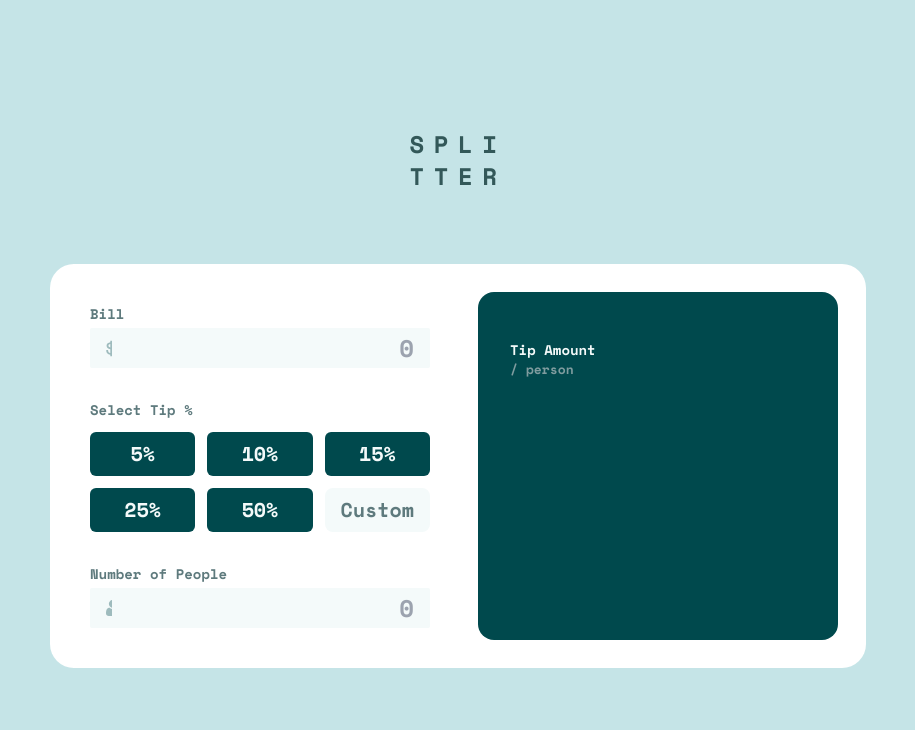
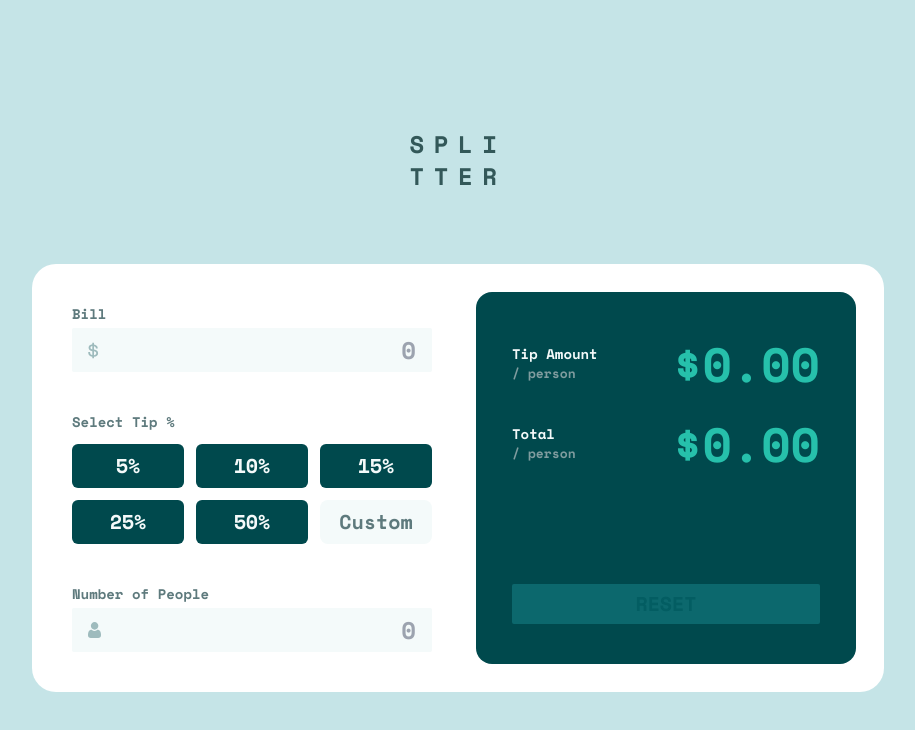
Before and after one commit to xhalleyy/tipcalculator, a Next.js app: page / in a window 1280 px wide. Shown: the top 730 px of the page, without its empty margins (182-1097 px from the left). Built offline with nearby package versions, Linux system fonts and the light colour scheme.

Commit message:
finished layout

```diff
--- a/src/app/globals.css
+++ b/src/app/globals.css
@@ -46,9 +46,14 @@ input:focus {
 }
 
 .column {
-  width: 360px;
+  width: 380px;
 }
 
 .smallTxt {
   font-size: 13px;
 }
+
+.resetBtn {
+  background-color: #0C686D;
+  color: #035D62;
+}
--- a/src/app/page.tsx
+++ b/src/app/page.tsx
@@ -4,20 +4,20 @@ export default function Home() {
   return (
     <div className="background flex min-h-screen flex-col items-center font-space-mono">
       <h1 className=" pt-32 pb-8 text-2xl header">SPLI <br /> TTER</h1>
-      <div className="card grid grid-cols-2 mt-10 p-7 gap-10 bg-white rounded-3xl ">
+      <div className="card grid grid-cols-2 mt-10 p-7 gap-9 bg-white rounded-3xl ">
         <div className="col-span-1 column py-3 ps-3 pe-2">
 
           {/* Bill and Input */}
           <div>
             <p className="text-gray mb-1 text-sm">Bill</p>
-            <div className=" bg-offWhite px-4 py-1 rounded-sm flex flex-row justify-between items-center">
+            <div className=" bg-offWhite px-4 py-1.5 rounded-sm flex flex-row justify-between items-center">
               <svg xmlns="http://www.w3.org/2000/svg" width="11" height="17"><path fill="#9EBBBD" d="M6.016 16.328v-1.464c1.232-.08 2.22-.444 2.964-1.092.744-.648 1.116-1.508 1.116-2.58v-.144c0-.992-.348-1.772-1.044-2.34-.696-.568-1.708-.932-3.036-1.092V4.184c.56.144 1.012.4 1.356.768.344.368.516.816.516 1.344v.288h1.824v-.432c0-.448-.088-.876-.264-1.284a3.783 3.783 0 00-.744-1.116A4.251 4.251 0 007.54 2.9a5.324 5.324 0 00-1.524-.492V.872H4.288V2.36a5.532 5.532 0 00-1.416.324c-.448.168-.84.392-1.176.672-.336.28-.604.616-.804 1.008-.2.392-.3.844-.3 1.356v.144c0 .96.316 1.708.948 2.244.632.536 1.548.884 2.748 1.044v3.912c-.704-.16-1.248-.472-1.632-.936-.384-.464-.576-1.08-.576-1.848v-.288H.256v.576c0 .464.08.924.24 1.38.16.456.404.88.732 1.272.328.392.744.728 1.248 1.008s1.108.476 1.812.588v1.512h1.728zM4.288 7.424c-.688-.128-1.164-.332-1.428-.612-.264-.28-.396-.644-.396-1.092 0-.464.176-.832.528-1.104.352-.272.784-.448 1.296-.528v3.336zm1.728 5.712V9.344c.768.128 1.328.328 1.68.6.352.272.528.688.528 1.248 0 .544-.196.984-.588 1.32-.392.336-.932.544-1.62.624z" /></svg>
               <input className="bg-offWhite text-2xl text-end border-0 border:border-0 text-darkCyan" type="text" placeholder="0" />
             </div>
           </div>
 
           {/* Select Tip */}
-          <div className="mt-8 ">
+          <div className="mt-10 ">
             <p className="text-gray mb-3 text-sm"> Select Tip %</p>
             <div className="grid grid-cols-3 gap-3 text-xl text-offWhite">
               <button className="px-5 py-2 bg-darkCyan rounded-md focus:bg-cyan focus:text-darkCyan">5%</button>
@@ -30,24 +30,43 @@ export default function Home() {
           </div>
 
           {/* Number of People */}
-          <div className="mt-8">
+          <div className="mt-10">
             <p className="text-gray mb-1 text-sm">Number of People</p>
-            <div className="bg-offWhite px-4 py-1 rounded-sm flex flex-row justify-between items-center">
+            <div className="bg-offWhite px-4 py-1.5 rounded-sm flex flex-row justify-between items-center">
               <svg xmlns="http://www.w3.org/2000/svg" width="13" height="16"><path fill="#9EBBBD" d="M9.573 7.729c.406 0 .784.07 1.126.209.342.14.639.33.881.569.232.227.438.503.614.82a5.1 5.1 0 01.407.949c.097.312.178.654.242 1.016.062.359.105.699.126 1.011.02.307.031.624.031.945 0 .836-.259 1.512-.768 2.01-.504.492-1.17.742-1.98.742H2.748c-.81 0-1.477-.25-1.98-.742C.259 14.76 0 14.084 0 13.248c0-.322.01-.64.032-.945.02-.312.063-.652.126-1.01.063-.363.144-.705.242-1.017.1-.323.238-.643.407-.948.176-.318.382-.594.613-.821.243-.238.54-.43.882-.57.342-.138.72-.208 1.125-.208.16 0 .313.067.61.265.183.123.397.264.636.421.204.134.48.259.822.372.333.11.671.167 1.005.167a3.19 3.19 0 001.006-.167c.341-.113.618-.238.822-.372l.636-.42c.296-.2.45-.266.61-.266zM6.598 0C7.63 0 8.522.38 9.252 1.129s1.1 1.666 1.1 2.724c0 1.06-.37 1.976-1.1 2.725-.73.75-1.623 1.13-2.654 1.13-1.03 0-1.924-.38-2.653-1.13-.73-.749-1.1-1.666-1.1-2.725 0-1.058.37-1.975 1.1-2.724C4.675.379 5.567 0 6.598 0z" /></svg>
-              <input className="bg-offWhite text-2xl  text-end border-0 border:border-0 text-darkCyan" type="text" placeholder="0"/>
+              <input className="bg-offWhite text-2xl text-end border-0 border:border-0 text-darkCyan" type="text" placeholder="0" />
             </div>
           </div>
         </div>
 
-        <div className="col-span-1 column bg-darkCyan rounded-2xl px-8">
+        <div className="col-span-1 column bg-darkCyan rounded-2xl px-9 flex flex-col justify-between">
 
-          {/* Tip Amount */}
-          <div className="grid grid-cols-2 mt-12">
-            <div className="flex flex-col">
-              <p className="text-offWhite text-sm">Tip Amount</p>
-              <p className="text-lightGray smallTxt">/ person</p>
+          <div>
+            {/* Tip Amount */}
+            <div className="grid grid-cols-2 mt-12 items-center">
+              <div className="flex flex-col">
+                <p className="text-offWhite text-sm">Tip Amount</p>
+                <p className="text-lightGray smallTxt">/ person</p>
+              </div>
+              <p className="col-span-1 flex justify-end text-5xl text-cyan">$0.00</p>
+            </div>
+
+            {/* Total Tip Amount */}
+            <div className="grid grid-cols-2 mt-8 items-center">
+              <div className="flex flex-col">
+                <p className="text-offWhite text-sm">Total</p>
+                <p className="text-lightGray smallTxt">/ person</p>
+              </div>
+              <p className="col-span-1 flex justify-end text-5xl text-cyan">$0.00</p>
             </div>
           </div>
+
+          <div className="mb-10 resetBtn rounded-sm text-center cursor-pointer hover:bg-cyan hover:text-darkCyan">
+            <button className="text-xl py-1.5">
+              RESET
+            </button>
+          </div>
+
         </div>
       </div>
     </div>
```
